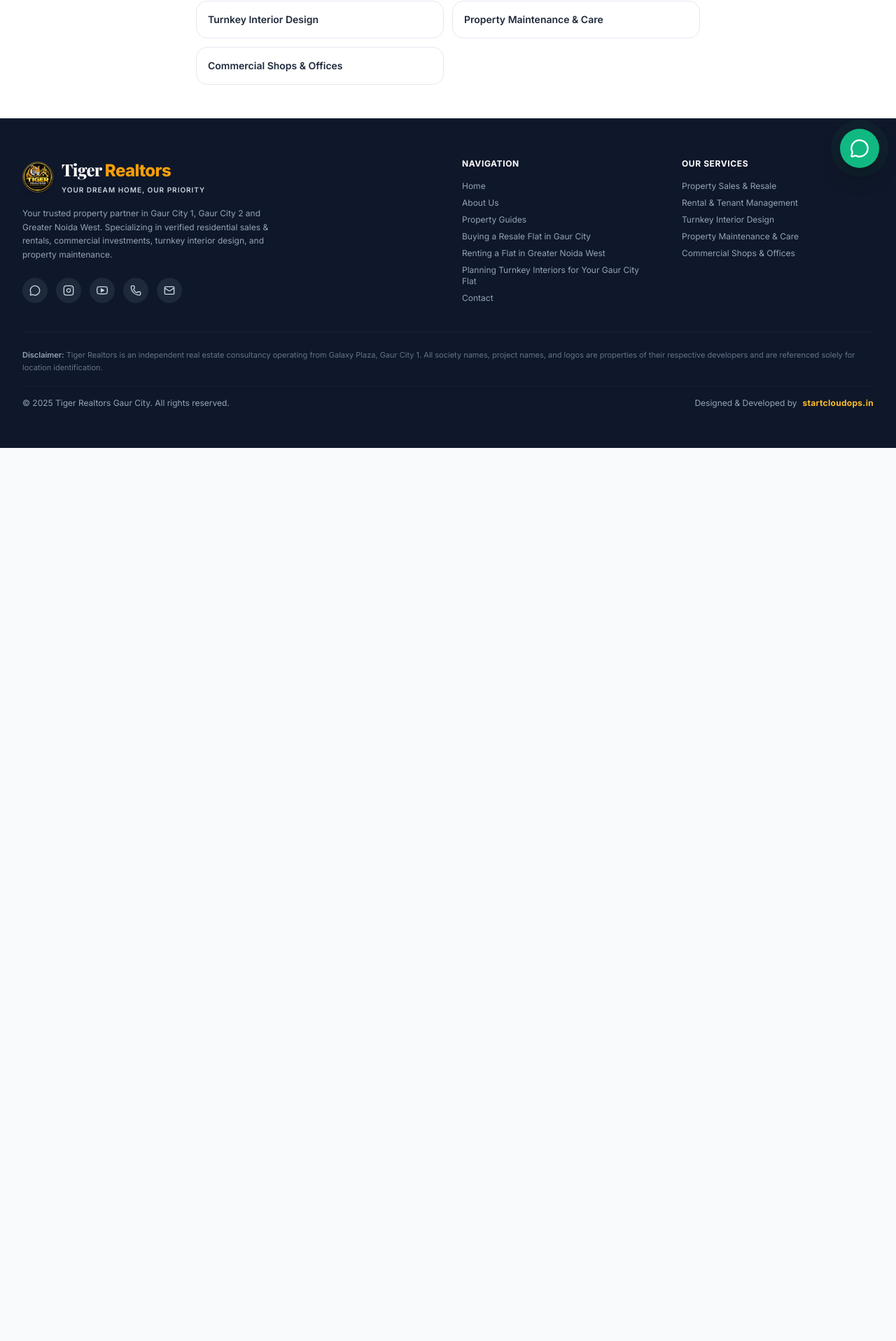
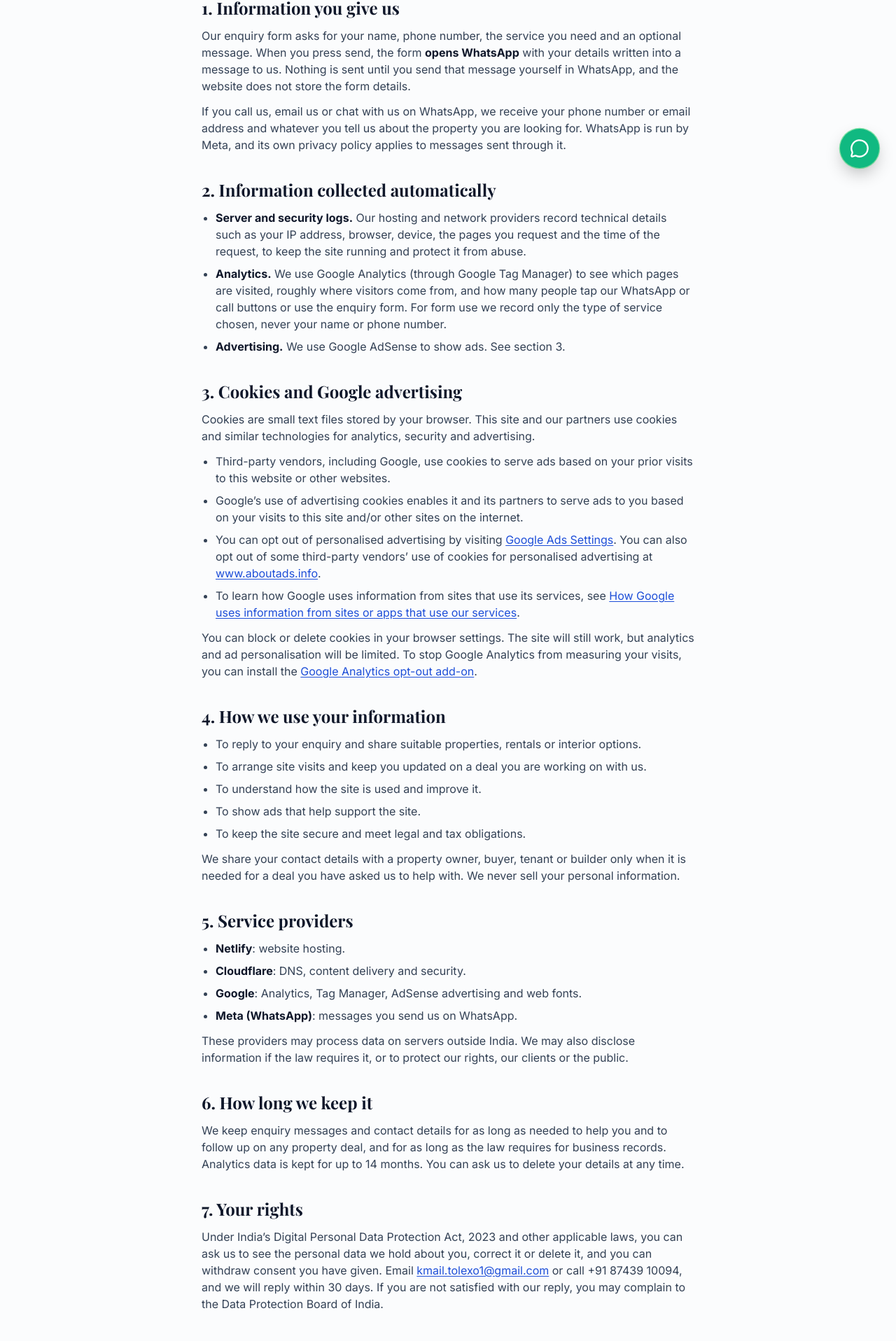
Before and after one commit to Shahid199578/tiger-realtors, a React (Vite) app: page /privacy in a window 1280 px wide. Shown: the part 536-2452 px from the top of the page at 70% size. Before the commit the page ends 1176 px from the top, so only its background shows below. Built offline with nearby package versions, Linux system fonts and the light colour scheme; a web font is replaced by a local one.

Commit message:
feat: privacy policy page for AdSense (footer link, sitemap)

```diff
--- a/src/components/Footer.jsx
+++ b/src/components/Footer.jsx
@@ -130,6 +130,8 @@ export default function Footer() {
         <div className="mt-4 pt-4 border-t border-slate-800/50 flex flex-col sm:flex-row items-center justify-between gap-3 text-center sm:text-left text-xs">
           <p className="text-slate-400">
             © 2025 Tiger Realtors Gaur City. All rights reserved.
+            <span className="mx-2">&middot;</span>
+            <a href="/privacy/" className="hover:text-amber-400 transition-colors">Privacy Policy</a>
           </p>
 
           <div className="flex items-center gap-2 text-slate-400">
--- /dev/null
+++ b/src/pages/PrivacyPage.jsx
@@ -0,0 +1,178 @@
+import React from 'react';
+import PageHeader from '../components/PageHeader';
+import { SITE } from '../data/site';
+
+// Update this date whenever the policy text changes.
+const LAST_UPDATED = '15 November 2026';
+
+const link = 'text-blue-700 underline underline-offset-2 hover:text-blue-900';
+
+function Section({ title, children }) {
+  return (
+    <section className="space-y-3">
+      <h2 className="font-serif text-xl sm:text-2xl font-bold text-slate-900">{title}</h2>
+      {children}
+    </section>
+  );
+}
+
+function Ext({ href, children }) {
+  return (
+    <a href={href} target="_blank" rel="noopener noreferrer" className={link}>{children}</a>
+  );
+}
+
+export default function PrivacyPage({ crumbs }) {
+  const { address } = SITE;
+  const mail = <a href={`mailto:${SITE.email}`} className={link}>{SITE.email}</a>;
+
+  return (
+    <>
+      <PageHeader crumbs={crumbs} eyebrow="Legal" title="Privacy Policy" lead={`Last updated: ${LAST_UPDATED}`} />
+
+      <section className="py-12 sm:py-16 bg-slate-50/60">
+        <article className="max-w-3xl mx-auto px-4 sm:px-6 lg:px-8 space-y-9 text-sm sm:text-base text-slate-700 leading-relaxed">
+          <p>
+            Tiger Realtors (&ldquo;we&rdquo;, &ldquo;us&rdquo;, &ldquo;our&rdquo;) runs the website tigerrealtors.in.
+            This policy explains what information we collect when you visit the site or contact us, how we use it, who
+            we share it with, and the choices you have.
+          </p>
+
+          <Section title="1. Information you give us">
+            <p>
+              Our enquiry form asks for your name, phone number, the service you need and an optional message. When you
+              press send, the form <strong className="text-slate-900">opens WhatsApp</strong> with your details written
+              into a message to us. Nothing is sent until you send that message yourself in WhatsApp, and the website does
+              not store the form details.
+            </p>
+            <p>
+              If you call us, email us or chat with us on WhatsApp, we receive your phone number or email address and
+              whatever you tell us about the property you are looking for. WhatsApp is run by Meta, and its own privacy
+              policy applies to messages sent through it.
+            </p>
+          </Section>
+
+          <Section title="2. Information collected automatically">
+            <ul className="list-disc pl-5 space-y-2">
+              <li>
+                <strong className="text-slate-900">Server and security logs.</strong> Our hosting and network providers
+                record technical details such as your IP address, browser, device, the pages you request and the time of
+                the request, to keep the site running and protect it from abuse.
+              </li>
+              <li>
+                <strong className="text-slate-900">Analytics.</strong> We use Google Analytics (through Google Tag
+                Manager) to see which pages are visited, roughly where visitors come from, and how many people tap our
+                WhatsApp or call buttons or use the enquiry form. For form use we record only the type of service chosen,
+                never your name or phone number.
+              </li>
+              <li>
+                <strong className="text-slate-900">Advertising.</strong> We use Google AdSense to show ads. See section 3.
+              </li>
+            </ul>
+          </Section>
+
+          <Section title="3. Cookies and Google advertising">
+            <p>
+              Cookies are small text files stored by your browser. This site and our partners use cookies and similar
+              technologies for analytics, security and advertising.
+            </p>
+            <ul className="list-disc pl-5 space-y-2">
+              <li>
+                Third-party vendors, including Google, use cookies to serve ads based on your prior visits to this website
+                or other websites.
+              </li>
+              <li>
+                Google&rsquo;s use of advertising cookies enables it and its partners to serve ads to you based on your
+                visits to this site and/or other sites on the internet.
+              </li>
+              <li>
+                You can opt out of personalised advertising by visiting{' '}
+                <Ext href="https://adssettings.google.com">Google Ads Settings</Ext>. You can also opt out of some
+                third-party vendors&rsquo; use of cookies for personalised advertising at{' '}
+                <Ext href="https://www.aboutads.info/choices/">www.aboutads.info</Ext>.
+              </li>
+              <li>
+                To learn how Google uses information from sites that use its services, see{' '}
+                <Ext href="https://policies.google.com/technologies/partner-sites">
+                  How Google uses information from sites or apps that use our services
+                </Ext>.
+              </li>
+            </ul>
+            <p>
+              You can block or delete cookies in your browser settings. The site will still work, but analytics and ad
+              personalisation will be limited. To stop Google Analytics from measuring your visits, you can install the{' '}
+              <Ext href="https://tools.google.com/dlpage/gaoptout">Google Analytics opt-out add-on</Ext>.
+            </p>
+          </Section>
+
+          <Section title="4. How we use your information">
+            <ul className="list-disc pl-5 space-y-2">
+              <li>To reply to your enquiry and share suitable properties, rentals or interior options.</li>
+              <li>To arrange site visits and keep you updated on a deal you are working on with us.</li>
+              <li>To understand how the site is used and improve it.</li>
+              <li>To show ads that help support the site.</li>
+              <li>To keep the site secure and meet legal and tax obligations.</li>
+            </ul>
+            <p>
+              We share your contact details with a property owner, buyer, tenant or builder only when it is needed for a
+              deal you have asked us to help with. We never sell your personal information.
+            </p>
+          </Section>
+
+          <Section title="5. Service providers">
+            <ul className="list-disc pl-5 space-y-2">
+              <li><strong className="text-slate-900">Netlify</strong>: website hosting.</li>
+              <li><strong className="text-slate-900">Cloudflare</strong>: DNS, content delivery and security.</li>
+              <li><strong className="text-slate-900">Google</strong>: Analytics, Tag Manager, AdSense advertising and web fonts.</li>
+              <li><strong className="text-slate-900">Meta (WhatsApp)</strong>: messages you send us on WhatsApp.</li>
+            </ul>
+            <p>
+              These providers may process data on servers outside India. We may also disclose information if the law
+              requires it, or to protect our rights, our clients or the public.
+            </p>
+          </Section>
+
+          <Section title="6. How long we keep it">
+            <p>
+              We keep enquiry messages and contact details for as long as needed to help you and to follow up on any
+              property deal, and for as long as the law requires for business records. Analytics data is kept for up to
+              14 months. You can ask us to delete your details at any time.
+            </p>
+          </Section>
+
+          <Section title="7. Your rights">
+            <p>
+              Under India&rsquo;s Digital Personal Data Protection Act, 2023 and other applicable laws, you can ask us to
+              see the personal data we hold about you, correct it or delete it, and you can withdraw consent you have
+              given. Email {mail} or call {SITE.phoneDisplay}, and we will reply within 30 days. If you are not satisfied
+              with our reply, you may complain to the Data Protection Board of India.
+            </p>
+          </Section>
+
+          <Section title="8. Children">
+            <p>
+              This site is not directed at children, and we do not knowingly collect personal data from anyone under 18.
+              If you believe a child has sent us their details, contact us and we will delete them.
+            </p>
+          </Section>
+
+          <Section title="9. Changes to this policy">
+            <p>
+              We may update this policy from time to time. The &ldquo;Last updated&rdquo; date at the top shows when it
+              last changed.
+            </p>
+          </Section>
+
+          <Section title="10. Contact us">
+            <p>
+              Tiger Realtors<br />
+              {address.streetAddress}, {address.addressLocality}, {address.addressRegion} {address.postalCode}, India<br />
+              Phone: <a href={SITE.phoneHref} className={link}>{SITE.phoneDisplay}</a><br />
+              Email: {mail}
+            </p>
+          </Section>
+        </article>
+      </section>
+    </>
+  );
+}
--- a/src/routes.jsx
+++ b/src/routes.jsx
@@ -4,6 +4,7 @@ import ServicePage from './pages/ServicePage';
 import GuidesIndexPage from './pages/GuidesIndexPage';
 import GuidePage from './pages/GuidePage';
 import NotFoundPage from './pages/NotFoundPage';
+import PrivacyPage from './pages/PrivacyPage';
 import { servicesData, servicePath } from './data/services';
 import { guidesData, guidePath } from './data/guides';
 import { homeFaqs } from './data/faqs';
@@ -84,6 +85,15 @@ export const routes = [
       render: () => <GuidePage guide={guide} crumbs={crumbs} />,
     };
   }),
+  {
+    path: '/privacy/',
+    title: 'Privacy Policy | Tiger Realtors',
+    description:
+      'How Tiger Realtors collects, uses and protects your information, including the WhatsApp enquiry form, cookies, Google Analytics and Google AdSense advertising.',
+    priority: '0.3',
+    schema: [breadcrumbSchema([home, { name: 'Privacy Policy', path: '/privacy/' }])],
+    render: () => <PrivacyPage crumbs={[home, { name: 'Privacy Policy', path: '/privacy/' }]} />,
+  },
 ];
 
 export const notFoundRoute = {
```
